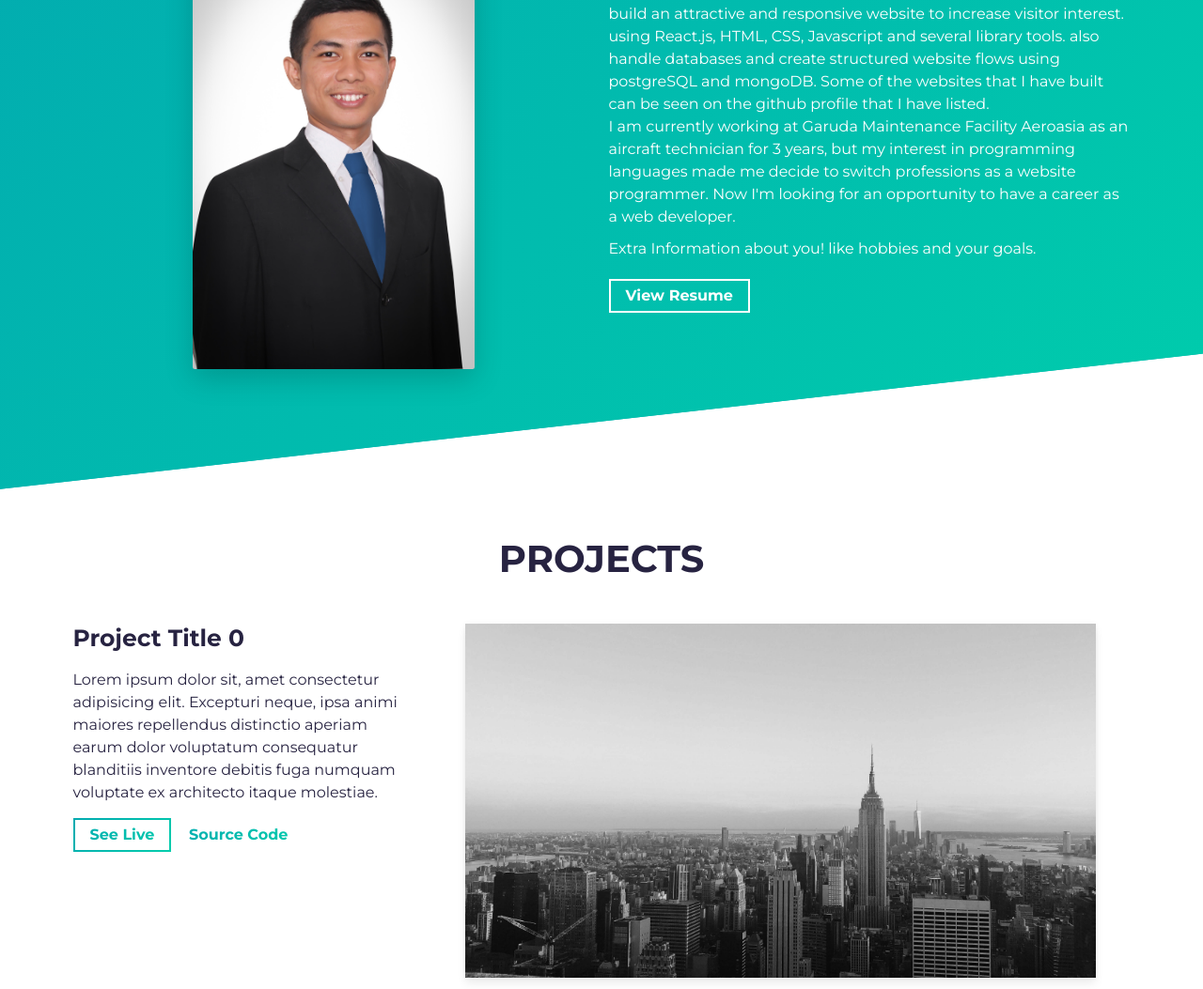
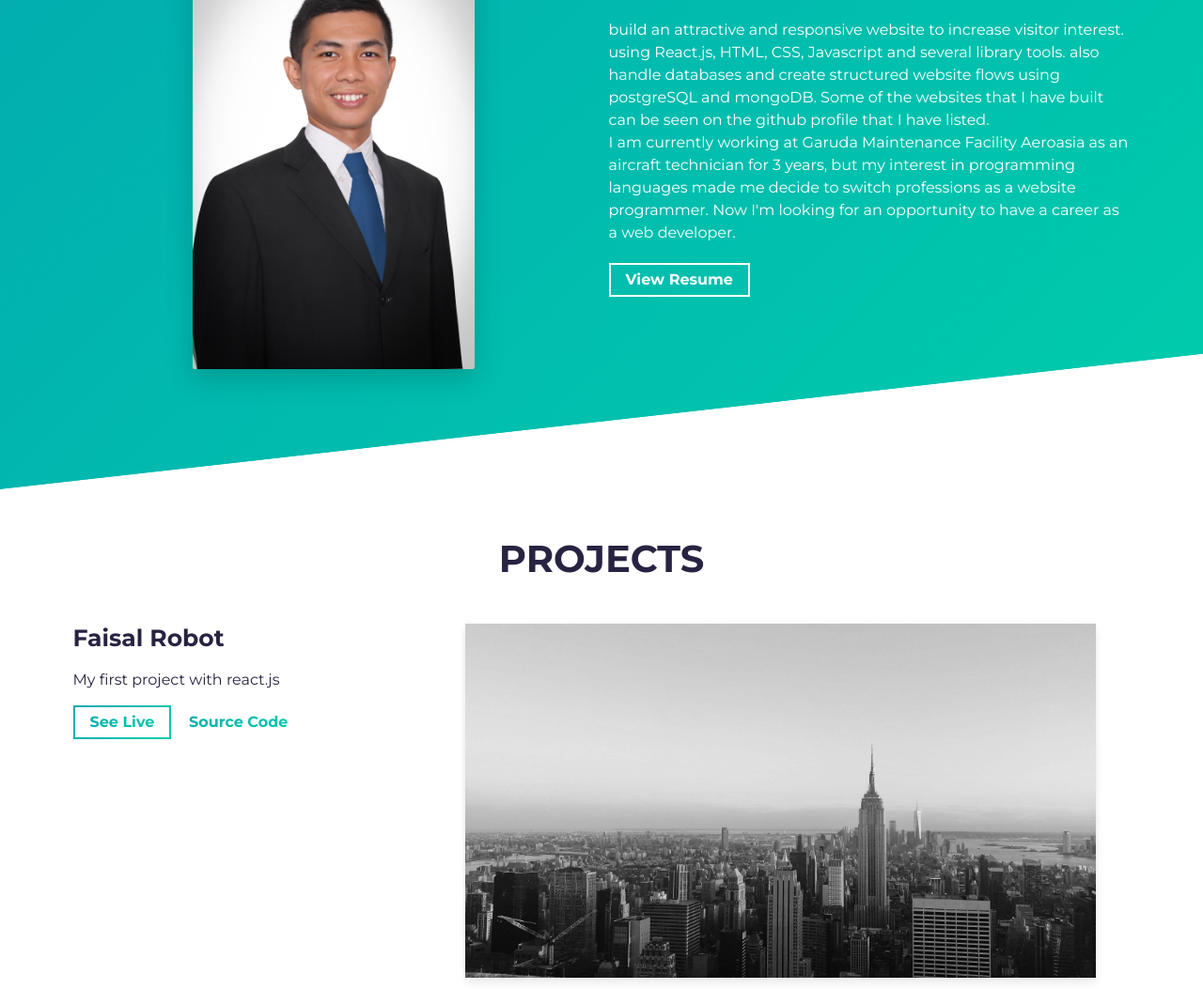
Before and after one commit to faisalibal33/my-portofolio, a website built with Parcel: page src/index.html in a window 1280 px wide. Shown: the part 1000-2053 px from the top of the page at 94% size. Built offline with nearby package versions, Linux system fonts and the light colour scheme.

Commit message:
update about

```diff
--- a/src/index.html
+++ b/src/index.html
@@ -64,11 +64,7 @@
                 <br>I am currently working at Garuda Maintenance Facility Aeroasia as an aircraft technician for 3 years, but my interest in programming languages made me decide to switch professions as a website programmer.
                 Now I'm looking for an opportunity to have a career as a web developer.
               </p>
-              <p class="about-wrapper__info-text">
-                Extra Information about you! like hobbies and your goals.
-              </p>
-              <span class="d-flex mt-3">
-                <a
+              <span class="d-flex mt-3"> <a
                   rel="noreferrer"
                   target="_blank"
                   class="cta-btn cta-btn--resume"
@@ -91,14 +87,10 @@
           <div class="row">
             <div class="col-lg-4 col-sm-12">
               <div class="project-wrapper__text load-hidden">
-                <h3 class="project-wrapper__text-title">Project Title 0</h3>
+                <h3 class="project-wrapper__text-title">Faisal Robot</h3>
                 <div>
                   <p class="mb-4">
-                    Lorem ipsum dolor sit, amet consectetur adipisicing elit.
-                    Excepturi neque, ipsa animi maiores repellendus distinctio
-                    aperiam earum dolor voluptatum consequatur blanditiis
-                    inventore debitis fuga numquam voluptate ex architecto
-                    itaque molestiae.
+                    My first project with react.js
                   </p>
                 </div>
                 <a
```
